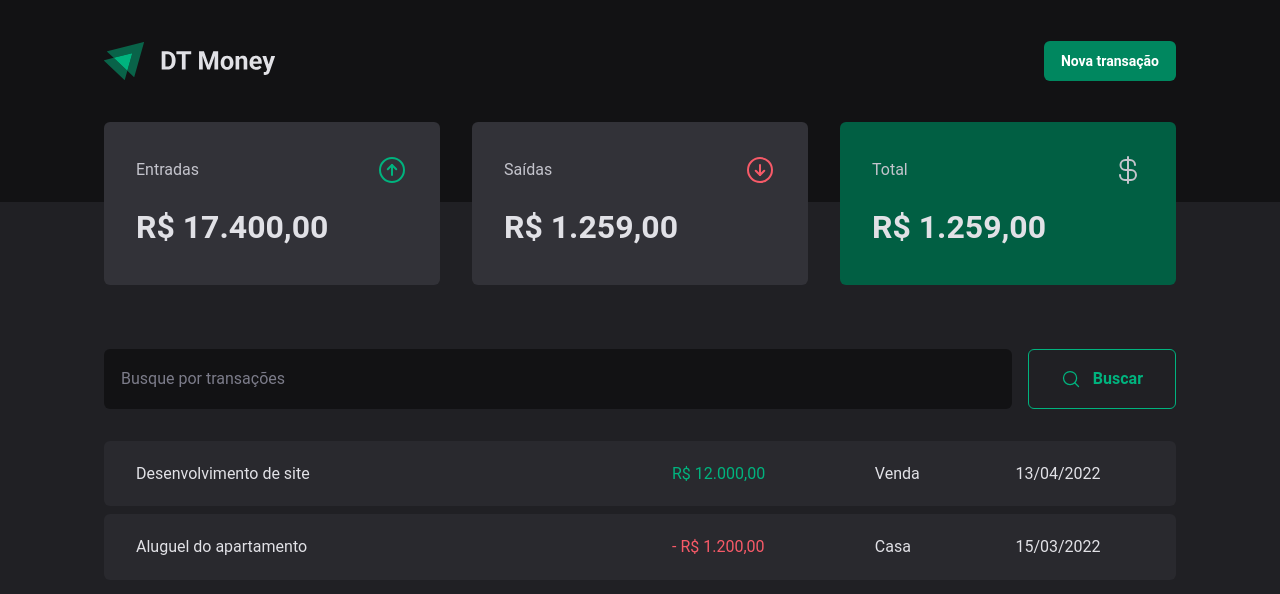
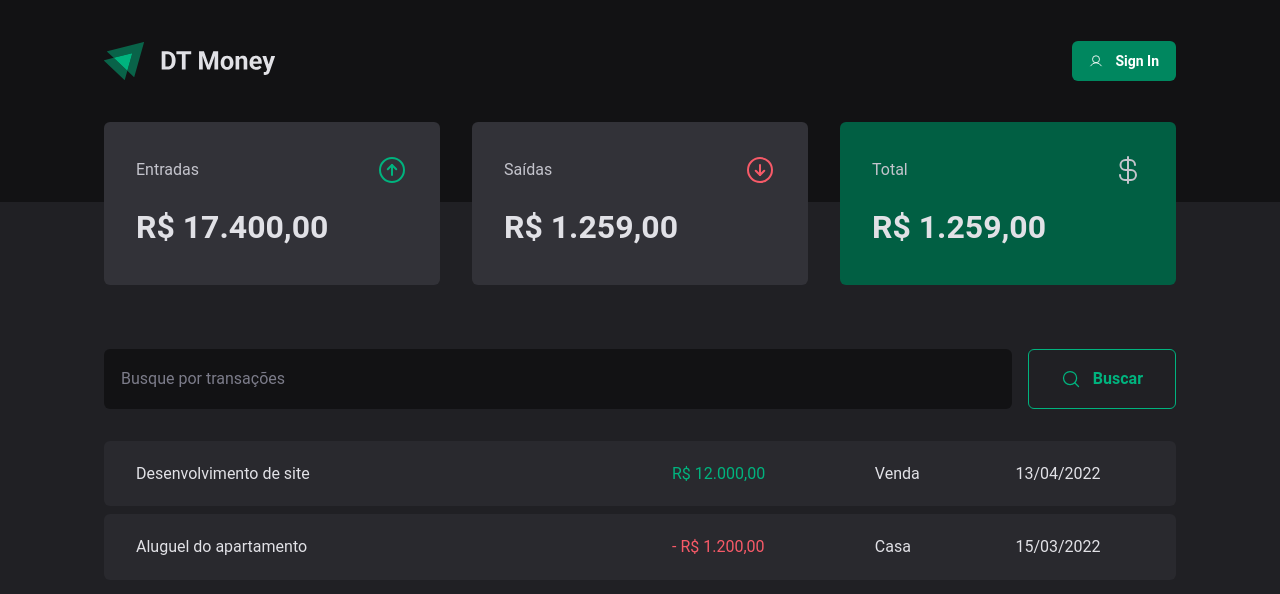
Before and after one commit to RenatoLomba/dt-money-next, a Next.js app: page / in a window 1280 px wide. Shown: the top 594 px of the page. Built offline with nearby package versions, Linux system fonts and the light colour scheme; no server answers.

Commit message:
Github auth

```diff
--- a/package.json
+++ b/package.json
@@ -13,6 +13,7 @@
     "@radix-ui/react-dialog": "^1.0.0",
     "@radix-ui/react-radio-group": "^1.0.0",
     "next": "12.2.4",
+    "next-auth": "^4.10.3",
     "phosphor-react": "^1.4.1",
     "react": "18.2.0",
     "react-dom": "18.2.0",
--- a/src/components/header/index.tsx
+++ b/src/components/header/index.tsx
@@ -1,5 +1,6 @@
+import { signIn, signOut, useSession } from 'next-auth/react'
 import Image from 'next/image'
-import { ArrowCircleDown, ArrowCircleUp, X } from 'phosphor-react'
+import { ArrowCircleDown, ArrowCircleUp, User, X } from 'phosphor-react'
 
 import * as Dialog from '@radix-ui/react-dialog'
 
@@ -11,16 +12,28 @@ import {
   HeaderContent,
   ModalContent,
   ModalOverlay,
+  NavBar,
   TransactionType,
   TransactionTypeButton,
 } from './styles'
 
 export const Header = () => {
+  const { data: session } = useSession()
+
   return (
     <HeaderContainer>
       <HeaderContent>
         <Image src="/logo.svg" alt="" width={173} height={42} />
 
+        {!session && (
+          <Button size="sm" onClick={() => signIn()}>
+            <User />
+            <span>Sign In</span>
+          </Button>
+        )}
+
+        {session && (
+          <NavBar>
             <Dialog.Root>
               <Dialog.Trigger asChild>
                 <Button size="sm">Nova transação</Button>
@@ -59,6 +72,13 @@ export const Header = () => {
                 </ModalContent>
               </Dialog.Portal>
             </Dialog.Root>
+
+            <Button size="sm" onClick={() => signOut()} outlined>
+              <User />
+              <span>Sign Out</span>
+            </Button>
+          </NavBar>
+        )}
       </HeaderContent>
     </HeaderContainer>
   )
--- a/src/components/header/styles.ts
+++ b/src/components/header/styles.ts
@@ -120,3 +120,8 @@ export const TransactionTypeButton = styled(
     }
   `}
 `
+
+export const NavBar = styled.nav`
+  display: flex;
+  gap: 1rem;
+`
--- a/src/pages/_app.tsx
+++ b/src/pages/_app.tsx
@@ -1,16 +1,19 @@
+import { SessionProvider } from 'next-auth/react'
 import type { AppProps } from 'next/app'
 import { ThemeProvider } from 'styled-components'
 
 import { GlobalStyle } from '../styles/global'
 import { defaultTheme } from '../styles/themes/default'
 
-function MyApp({ Component, pageProps }: AppProps) {
+function MyApp({ Component, pageProps: { session, ...pageProps } }: AppProps) {
   return (
-    <ThemeProvider theme={defaultTheme}>
-      <GlobalStyle />
+    <SessionProvider session={session}>
+      <ThemeProvider theme={defaultTheme}>
+        <GlobalStyle />
 
-      <Component {...pageProps} />
-    </ThemeProvider>
+        <Component {...pageProps} />
+      </ThemeProvider>
+    </SessionProvider>
   )
 }
 
```
Also changed, not shown: src/pages/api/auth/[...nextauth].ts (added, +11 -0 lines), 1 other file (tests, documents, lock files or other folders). Lines whose indentation alone changed are shown as unchanged.
